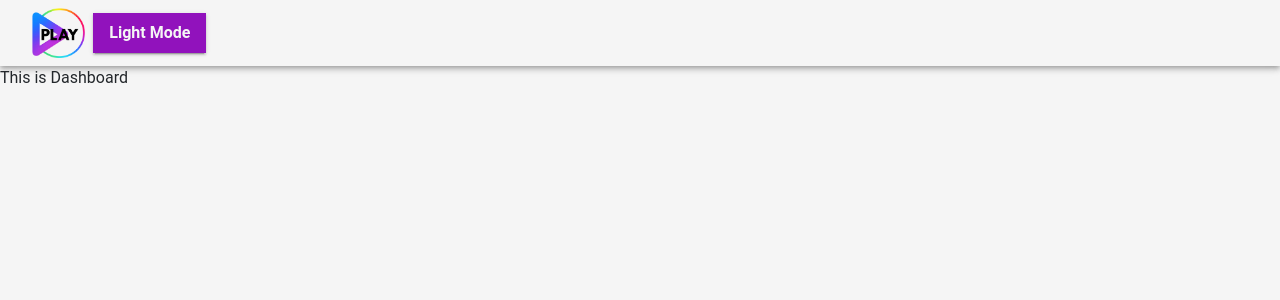
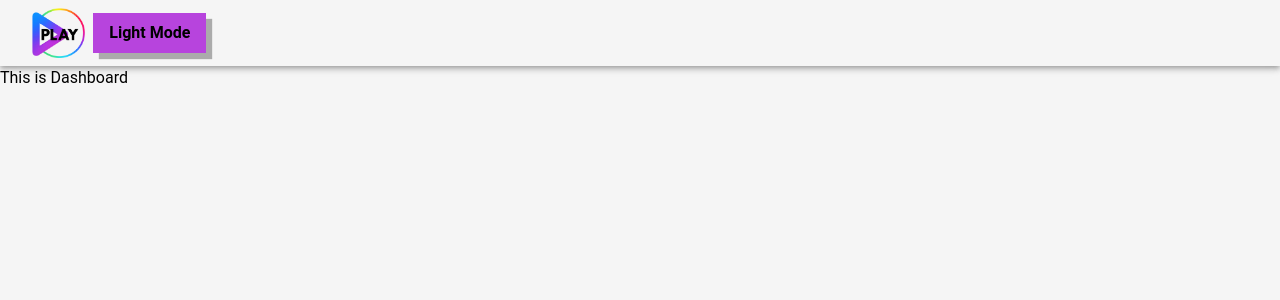
Before and after one commit to s3nsh1-dev/fullstack-primary, a React (Vite) app in the folder client/: page / in a window 1280 px wide. Shown: the top 300 px of the page. Built offline with nearby package versions, Linux system fonts and the light colour scheme.

Commit message:
button color change

```diff
--- a/client/src/utilities/muiThemeController.ts
+++ b/client/src/utilities/muiThemeController.ts
@@ -3,7 +3,7 @@ import type { ModeType } from "../constants/genericConstants";
 import type { PaletteMode } from "@mui/material/styles";
 
 const buttonColor = {
-  default: "#9112BC",
+  default: "#b744ddff",
   hover: "#9655c7ff",
 };
 
@@ -14,7 +14,7 @@ const backgroundColor = {
 
 const textColor = {
   light: "#f5f5f5",
-  dark: "#23272b",
+  dark: "#000000ff",
 };
 
 export const getTheme = (mode: ModeType) => {
@@ -50,13 +50,16 @@ export const getTheme = (mode: ModeType) => {
           variant: "contained",
         },
         styleOverrides: {
-          contained: {
+          containedPrimary: {
             textTransform: "none",
             borderRadius: 0,
             fontWeight: 600,
             fontSize: "1rem",
+            boxShadow: mode
+              ? "6px 6px 1px rgba(0, 0, 0, 0.3)"
+              : "6px 6px 1px rgba(220, 220, 200)",
             backgroundColor: buttonColor.default,
-            color: textColor.light,
+            color: mode ? textColor.dark : textColor.light,
             "&:hover": {
               backgroundColor: buttonColor.hover,
             },
```
